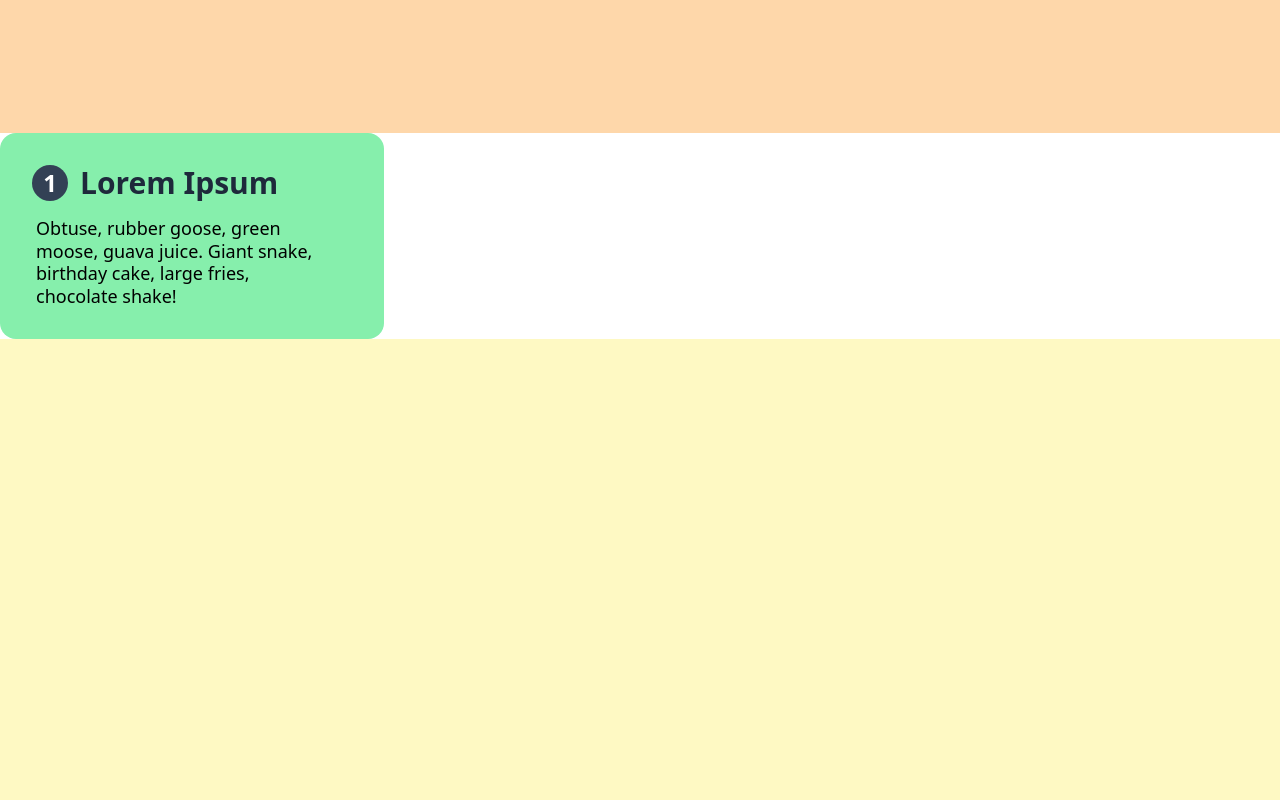
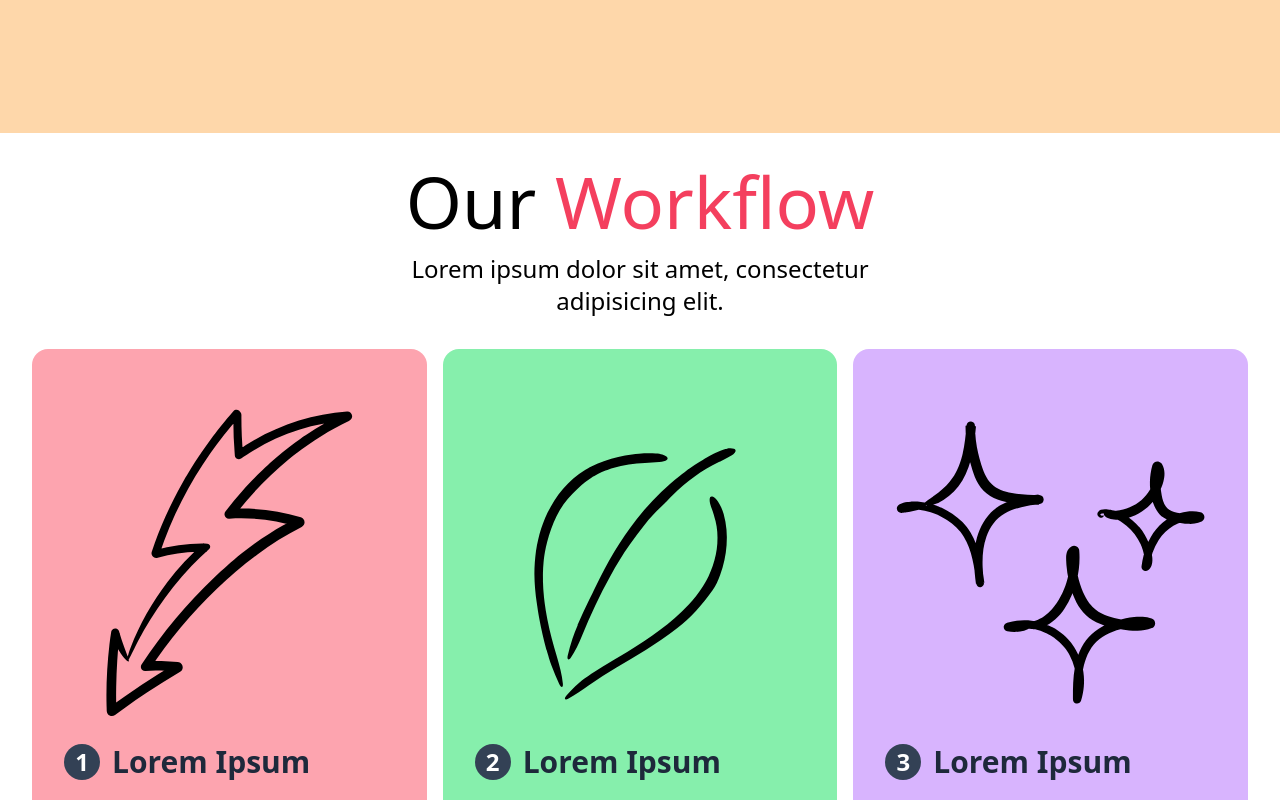
Before and after one commit to JuxtNorth/AgencySite, a React (Vite) app: page / in a window 1280 px wide. Shown: the part 4120-4920 px from the top of the page. Built offline with nearby package versions, Linux system fonts and the light colour scheme.

Commit message:
Create Workflow Section

```diff
--- a/src/components/WorkflowCard.tsx
+++ b/src/components/WorkflowCard.tsx
@@ -1,13 +1,18 @@
-import { FC } from 'react';
+import { FC, ReactNode } from 'react';
 
-interface WorkflowCardProps {}
+interface WorkflowCardProps {
+	children?: ReactNode;
+	serialNo?: string;
+	className?: string;
+}
 
 export const WorkflowCard: FC<WorkflowCardProps> = (props) => {
 	return (
-		<article className="w-96 rounded-2xl bg-green-300 p-8">
+		<article className={props.className || ''}>
+			{props.children}
 			<div className="flex items-center gap-3">
 				<div className="flex h-9 w-9 items-center justify-center rounded-full bg-slate-700 text-2xl font-extrabold text-white">
-					1
+					{props.serialNo}
 				</div>
 				<h1 className="text-3xl font-semibold text-slate-800">Lorem Ipsum</h1>
 			</div>
--- a/src/pages/Home/Sections/Workflow.tsx
+++ b/src/pages/Home/Sections/Workflow.tsx
@@ -1,10 +1,43 @@
 import { FC } from 'react';
 import { WorkflowCard } from '@/components';
+import BoltIcon from '@/assets/scribbles/Artboard 11.svg';
+import LeafIcon from '@/assets/scribbles/Artboard 33.svg';
+import StarIcon from '@/assets/scribbles/Artboard 45.svg';
 
 export const Workflow: FC = () => {
 	return (
-		<section className="">
-			<WorkflowCard />
+		<section className="p-8">
+			<div className="mx-auto w-80 space-y-4 pb-8 text-center md:w-[32rem]">
+				<h1 className="text-5xl font-medium md:text-7xl">
+					Our <span className="text-rose-500">Workflow</span>
+				</h1>
+				<p className="text-md leading-tight md:text-2xl">
+					Lorem ipsum dolor sit amet, consectetur adipisicing elit.
+				</p>
+			</div>
+			<section className="grid grid-rows-3 gap-4 md:grid-cols-3 md:grid-rows-none">
+				<WorkflowCard serialNo="1" className="rounded-2xl bg-rose-300 p-8">
+					<img
+						src={BoltIcon}
+						alt="Lightning Bolt Icon"
+						className="w-full py-4"
+					/>
+				</WorkflowCard>
+				<WorkflowCard serialNo="2" className="rounded-2xl bg-green-300 p-8">
+					<img
+						src={LeafIcon}
+						alt="Lightning Bolt Icon"
+						className="w-full py-4"
+					/>
+				</WorkflowCard>
+				<WorkflowCard serialNo="3" className="rounded-2xl bg-purple-300 p-8">
+					<img
+						src={StarIcon}
+						alt="Lightning Bolt Icon"
+						className="w-full py-4"
+					/>
+				</WorkflowCard>
+			</section>
 		</section>
 	);
 };
```
